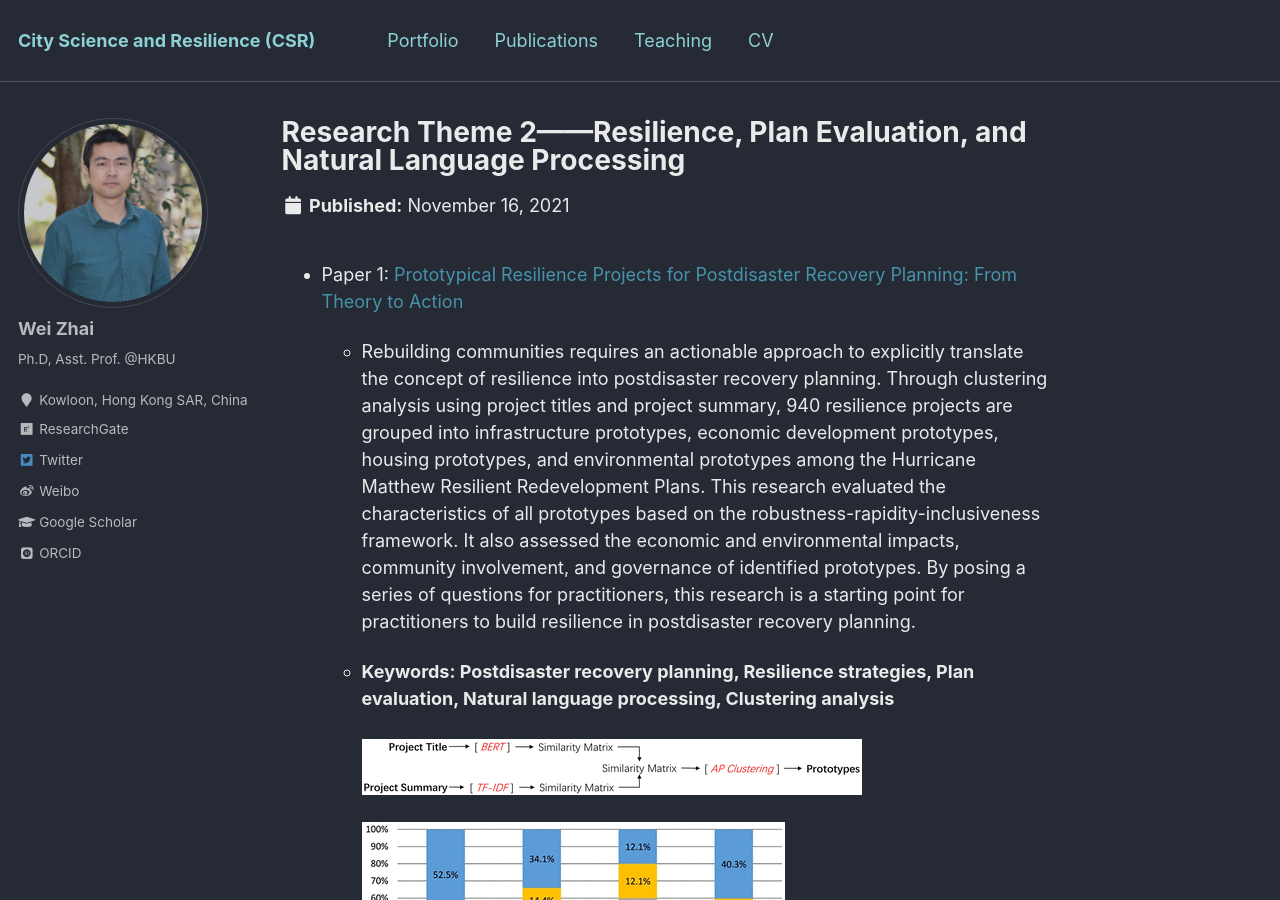
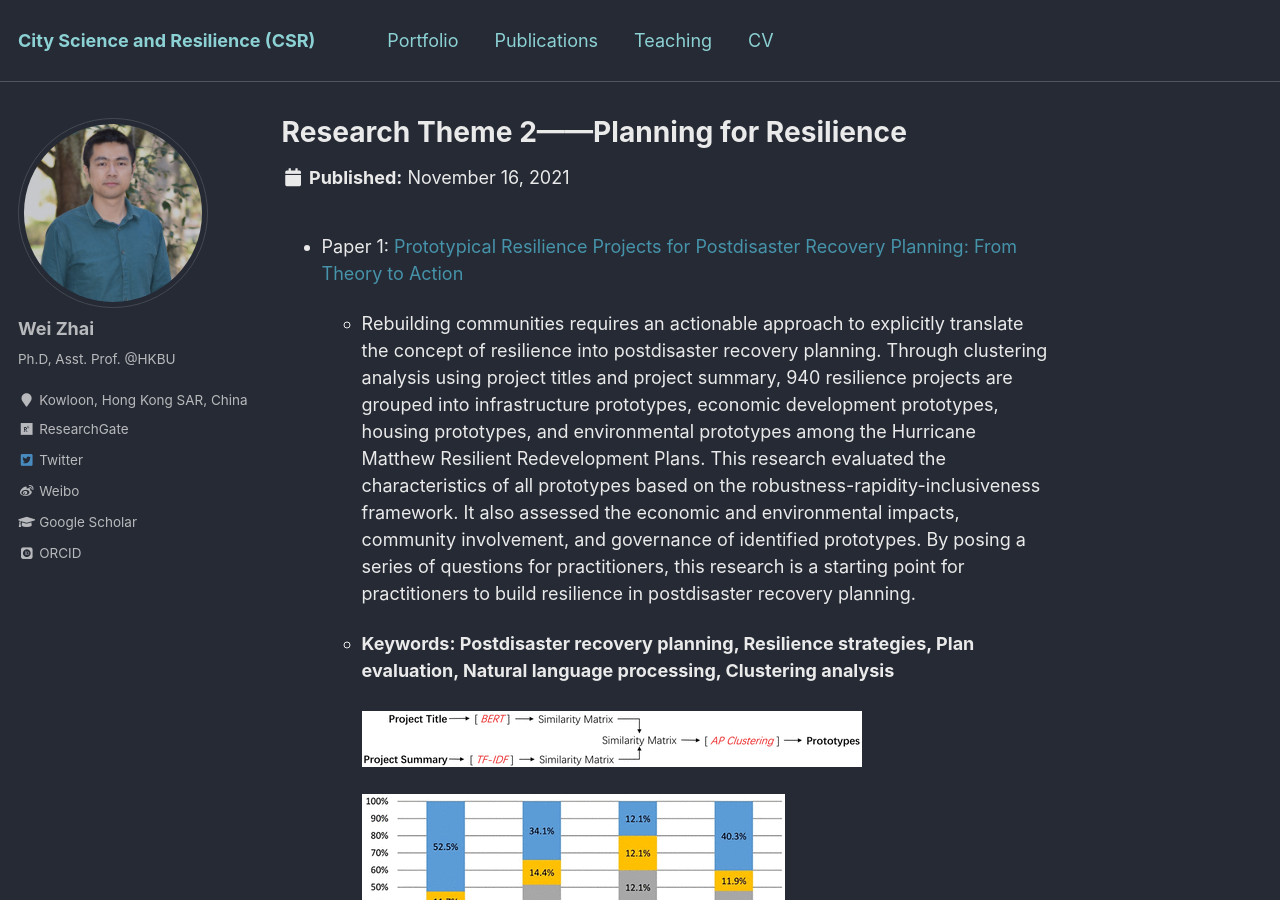
Before and after one commit to skywalkerzhai/weizhai.github.io, a Jekyll site: the page built from _portfolio/portfolio-2.md, in a window 1280 px wide and 900 px high. Built offline with Jekyll 4.4.1, drawn with Linux system fonts in a browser that asks for light colours; some web fonts are replaced.

Commit message:
Update portfolio-2.md

```diff
--- a/_portfolio/portfolio-2.md
+++ b/_portfolio/portfolio-2.md
@@ -1,5 +1,5 @@
 ---
-title: "Research Theme 2——Resilience, Plan Evaluation, and Natural Language Processing"
+title: "Research Theme 2——Planning for Resilience"
 excerpt: "<br/><img src='https://skywalkerzhai.github.io/weizhai.github.io/images/plan evaluation.jpg' width='600'>"
 collection: portfolio
 ---
```
